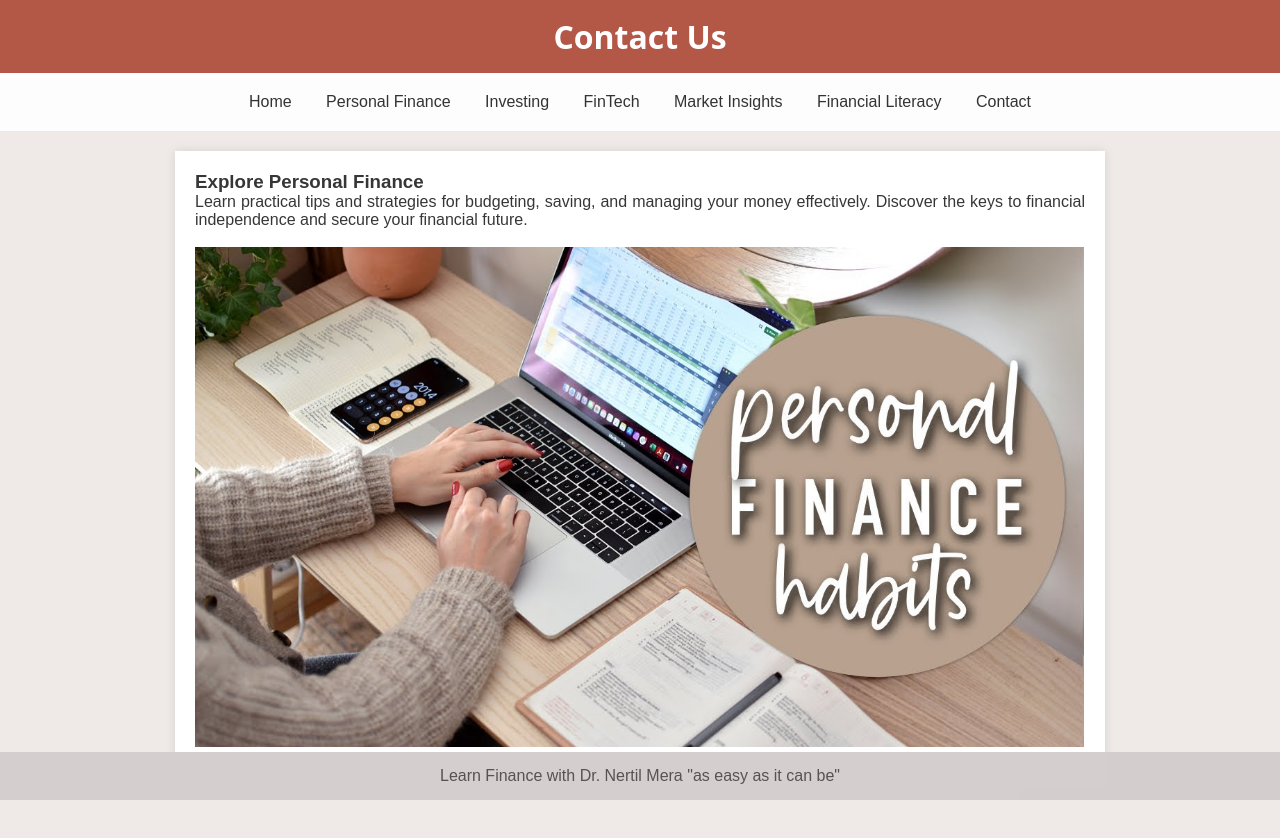
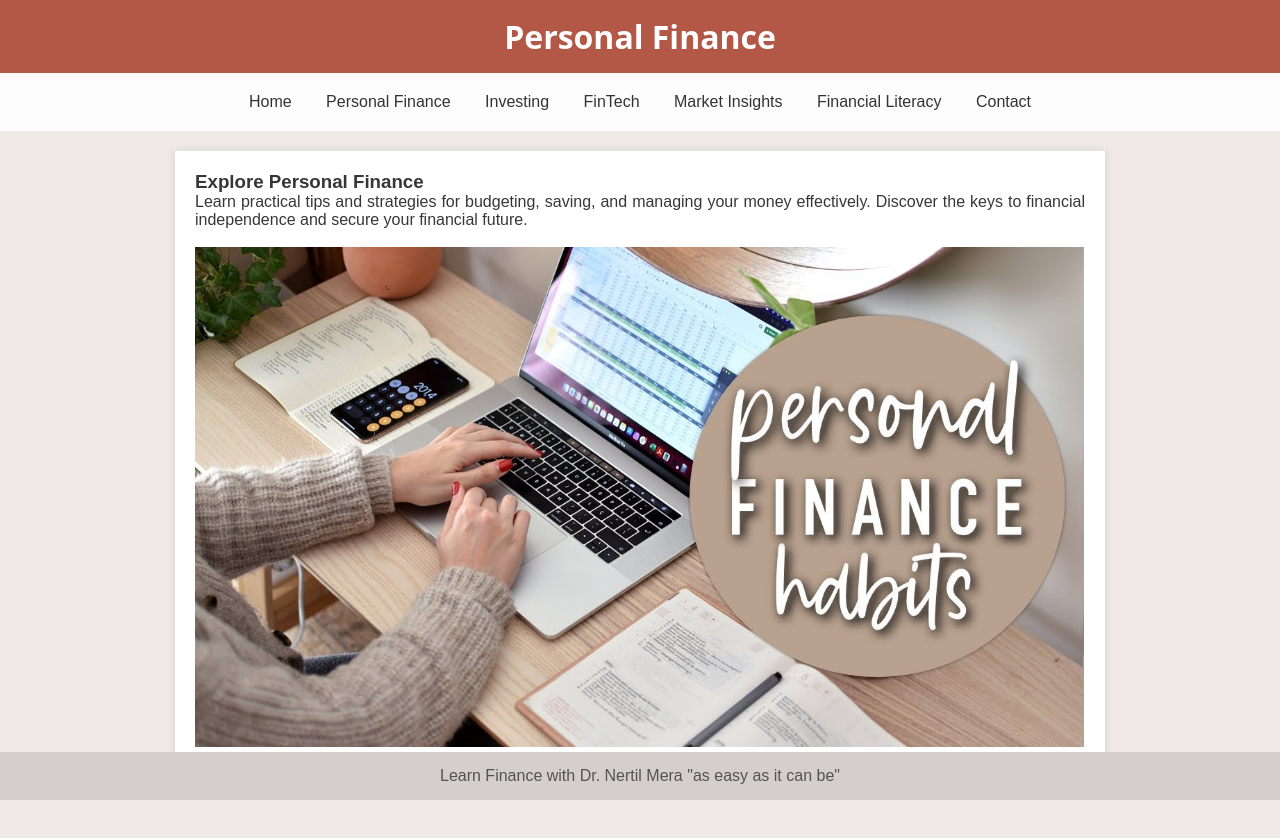
Before and after one commit to nertilmera/finblog, a plain HTML site: page personal-finance.html in a window 1280 px wide. Drawn offline with Linux system fonts and the light colour scheme.

Commit message:
changed menu link

```diff
--- a/personal-finance.html
+++ b/personal-finance.html
@@ -7,7 +7,7 @@
   <title>My Finance Blog</title>
 </head>
 <header>
-  <h1 style="font-family:system-ui, -apple-system, BlinkMacSystemFont, 'Segoe UI', Roboto, Oxygen, Ubuntu, Cantarell, 'Open Sans', 'Helvetica Neue', sans-serif;">Contact Us</h1>
+  <h1 style="font-family:system-ui, -apple-system, BlinkMacSystemFont, 'Segoe UI', Roboto, Oxygen, Ubuntu, Cantarell, 'Open Sans', 'Helvetica Neue', sans-serif;">Personal Finance</h1>
 </header>
 <body>
     <div class=""></div>
@@ -20,7 +20,7 @@
   <a href="fintech.html">FinTech</a>
   <a href="#market-insights">Market Insights</a>
   <a href="#financial-literacy ">Financial Literacy</a>
-  <a href="#contact">Contact</a>
+  <a href="contact.html">Contact</a>
 </nav>
 
 
```
